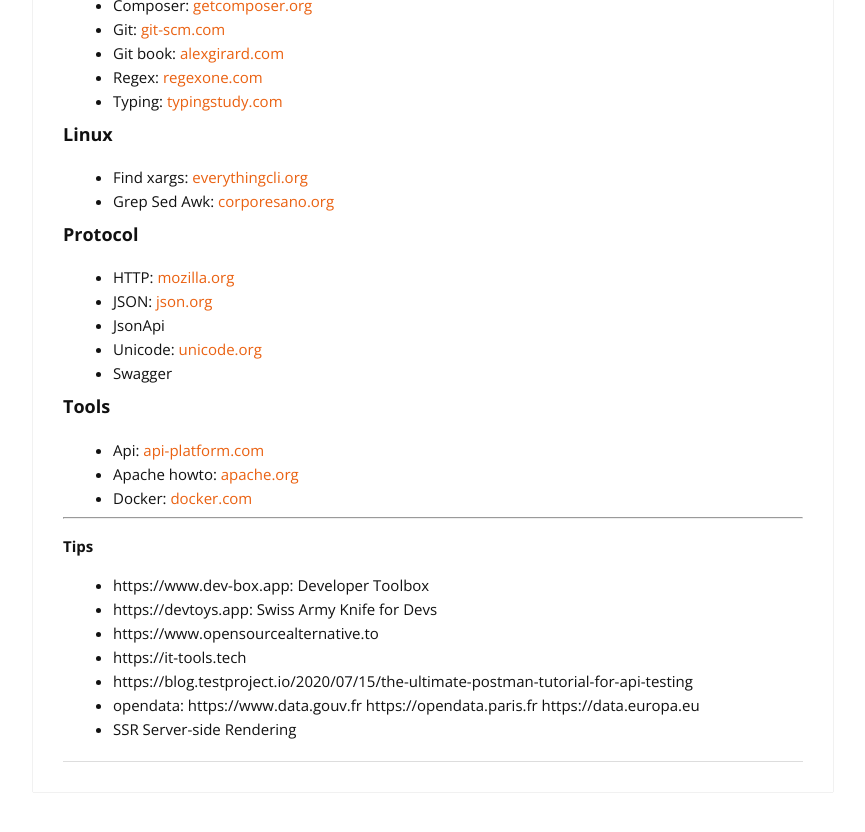
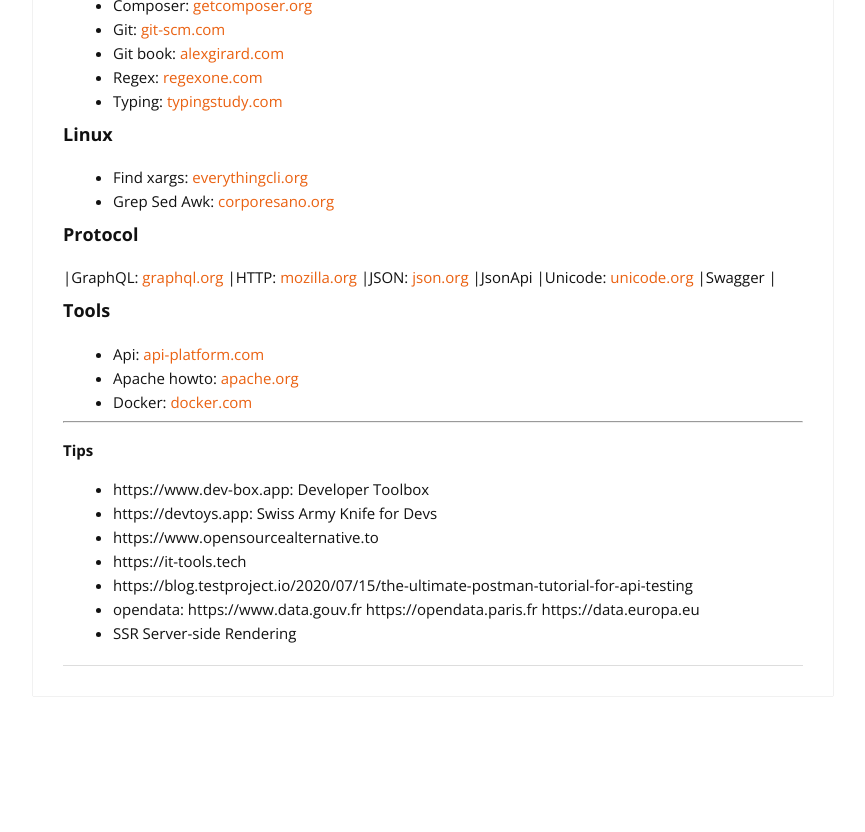
Before and after one commit to cylmat/cylmat.github.io, a Jekyll site: the page built from _pages/USEFUL.md, in a window 1280 px wide and 900 px high, scrolled down 1232 px. Shown: the top 832 px of the window, without its empty margins (207-1072 px from the left). Built offline with Jekyll 4.4.1, drawn with Linux system fonts in a browser that asks for light colours; nearby versions of some CDN libraries; after the commit the page ends 2036 px from its top, so only the background shows below that.

Commit message:
Update USEFUL.md

```diff
--- a/_pages/USEFUL.md
+++ b/_pages/USEFUL.md
@@ -65,11 +65,13 @@
 - Grep Sed Awk: [corporesano.org](http://www.corporesano.org/doc-site/grepawksed.html)
 
 ### Protocol
-+ HTTP: [mozilla.org](https://developer.mozilla.org/fr/docs/Web/HTTP)
-+ JSON: [json.org](https://www.json.org)
-+ JsonApi
-+ Unicode: [unicode.org](https://home.unicode.org)
-+ Swagger
+|GraphQL: [graphql.org](https://graphql.org)
+|HTTP: [mozilla.org](https://developer.mozilla.org/fr/docs/Web/HTTP)
+|JSON: [json.org](https://www.json.org)
+|JsonApi
+|Unicode: [unicode.org](https://home.unicode.org)
+|Swagger
+|
 
 ### Tools
 + Api: [api-platform.com](https://api-platform.com)
```
